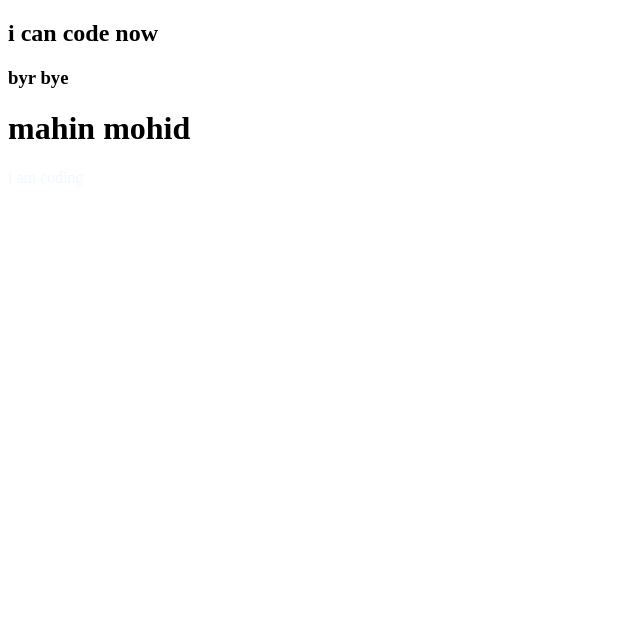
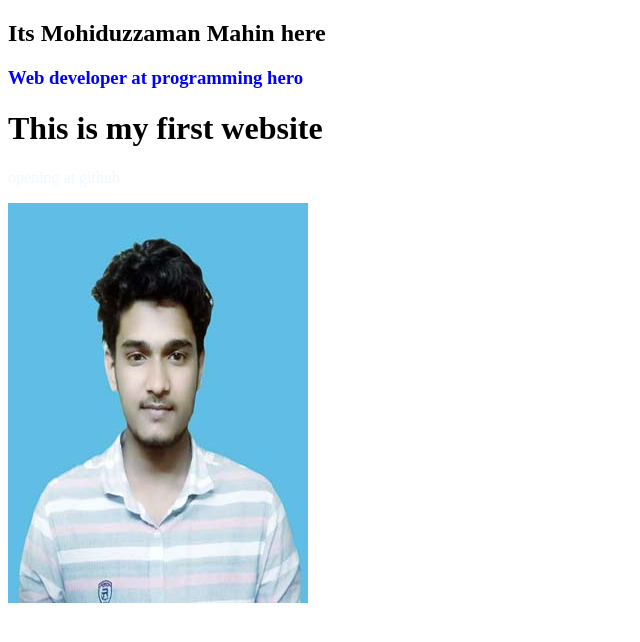
Before and after one commit to mohidmahin20/my-first-repo, a plain HTML site: page index.html in a window 1280 px wide. Shown: the whole page, without its empty margins (0-640 px from the left). Drawn offline with Linux system fonts and the light colour scheme.

Commit message:
image added

```diff
--- a/index.html
+++ b/index.html
@@ -8,10 +8,11 @@
     <link rel="stylesheet" href="style.css">
 </head>
 <body>
-    <h2>i can code now</h2>
-    <h3>byr bye</h3>
-    <h1>mahin mohid</h1>
-    <p>i am coding</p>
+    <h2>Its Mohiduzzaman Mahin here</h2>
+    <h3>Web developer at programming hero</h3>
+    <h1> This is my first website</h1>
+    <p> opening at github</p>
+    <img src="mahin.jpg" alt="mahins photo">
 
 </body>
 </html>
--- a/style.css
+++ b/style.css
@@ -1,3 +1,6 @@
 p{
     color:aliceblue;
 }
+h3{
+    color: blue;
+}
```
Also changed, not shown: mahin.jpg (added).
